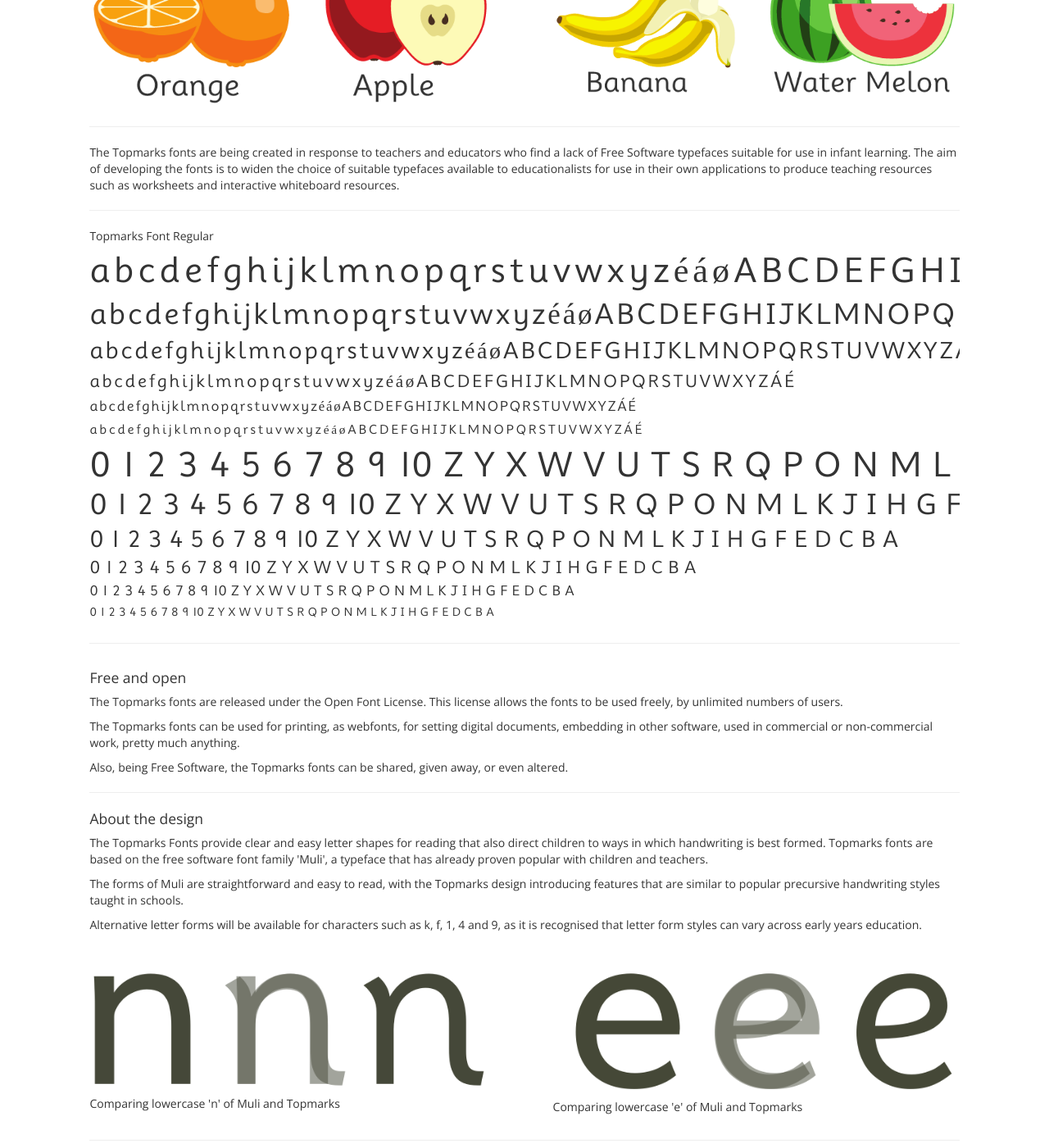
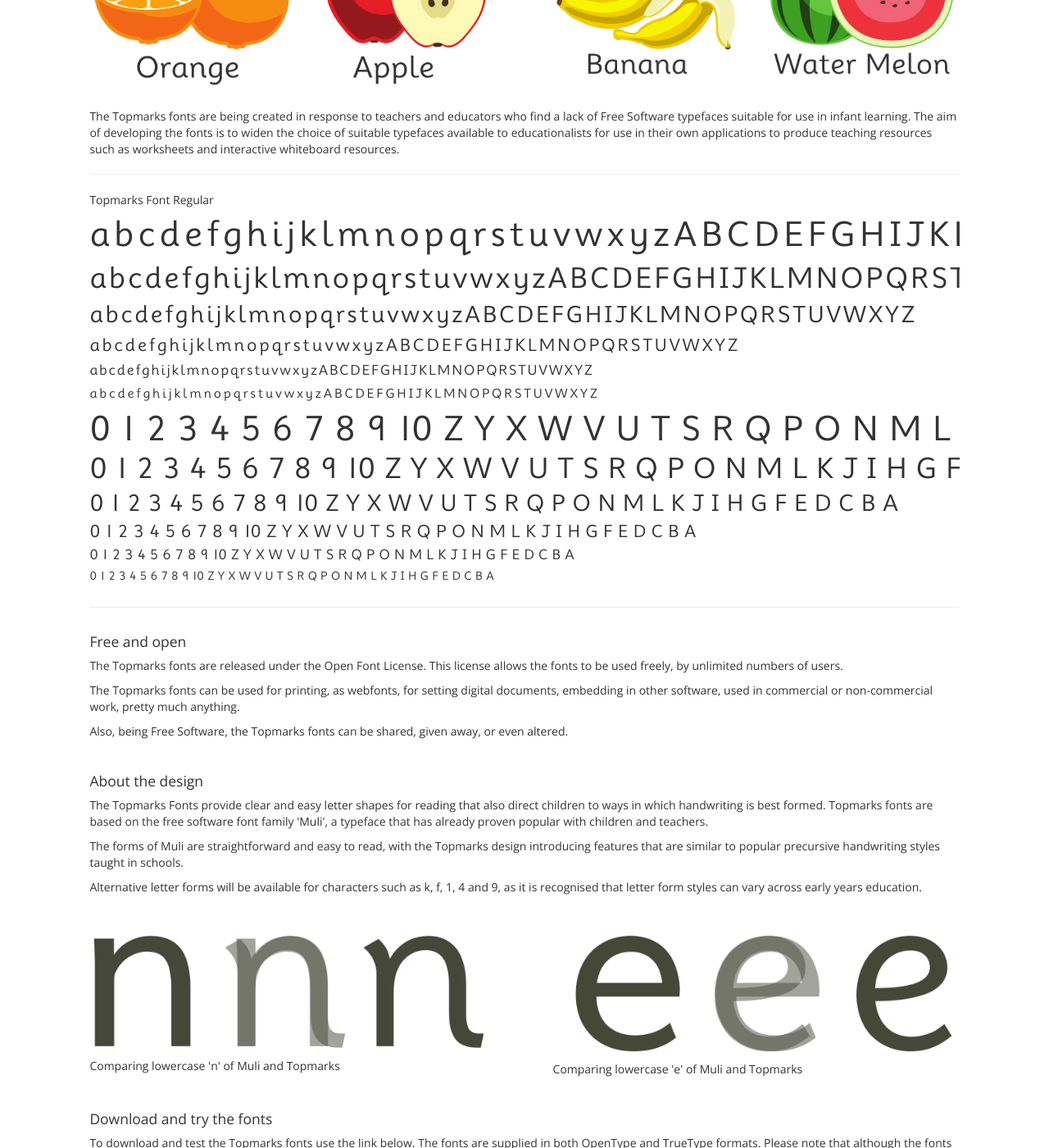
Before and after one commit to vernnobile/topmarks, a Jekyll site: the page built from index.html, in a window 1280 px wide and 1400 px high, scrolled down 204 px. Shown: the whole window at 82% size. Built offline with Jekyll 4.4.1, drawn with Linux system fonts in a browser that asks for light colours; Markdown is read by kramdown in place of the engine named in the settings; some of the changed text lies outside the part shown.

Commit message:
in progress

```diff
--- a/_config.yml
+++ b/_config.yml
@@ -0,0 +1,44 @@
+safe:        false
+auto:        false
+server:      false
+server_port: 4000
+baseurl:    /jekyll_demo
+url: http://localhost:4000
+
+source:      .
+destination: ./_site
+plugins:     ./_plugins
+
+future:      true
+lsi:         false
+pygments:    false
+markdown:    maruku
+permalink:   date
+
+maruku:
+  use_tex:    false
+  use_divs:   false
+  png_engine: blahtex
+  png_dir:    images/latex
+  png_url:    /images/latex
+
+rdiscount:
+  extensions: []
+
+redcarpet:
+  extensions: []
+
+kramdown:
+  auto_ids: true,
+  footnote_nr: 1
+  entity_output: as_char
+  toc_levels: 1..6
+  use_coderay: false
+
+  coderay:
+    coderay_wrap: div
+    coderay_line_numbers: inline
+    coderay_line_numbers_start: 1
+    coderay_tab_width: 4
+    coderay_bold_every: 10
+    coderay_css: style
--- a/_includes/donate.html
+++ b/_includes/donate.html
@@ -1,14 +1,5 @@
 <div class="row-fluid">
-<div class="span6">
-
-<h4>Download and try the fonts</h4>
-<p>To download and test the Topmarks fonts just use the links below. The fonts are supplied in both OpenType and TrueType formats. Please note that although the fonts do contain basic Latin character sets the current state of the fonts is still at a 'beta' stage. If you find any issues or wish to suggest changes, please email <a href="mailto:beta@topmarksfont.org">topmarks fonts</a></p>
-<section id="downloads">
-          <a href="https://github.com/vernnobile/topmarks/zipball/binaries" class="btn"><span>Topmarks-fonts.zip</span></a>
-          <a href="https://github.com/vernnobile/topmarks/tarball/binaries" class="btn"><span>Topmarks-fonts.tar.gz</span></a>
-        </section>
-        </div>
-<div class="span6">
+<div class="span12">
 <h4>Donate to Topmarks Fonts</h4>
 If you wish to donate to the development of the Topmarks Fonts you can do so with paypal or flattr. To donate simply click below on the button of your choice.
 
--- a/_includes/downloads.html
+++ b/_includes/downloads.html
@@ -1,9 +1,9 @@
-<div class="span6">
-
+<div class="row-fluid">
+<div class="span12">
 <h4>Download and try the fonts</h4>
-<p>If you wish to download and test the Topmarks fonts please use the links below. The fonts are supplied in both OpenType and TrueType formats. Please note that although the fonts do contain basic Latin character sets the current state of the fonts is still at a 'beta' stage. If you find any issues or wish to suggest changes, please email <a href="mailto:beta@topmarksfont.org">topmarks fonts</a></p>
+<p>To download and test the Topmarks fonts use the link below. The fonts are supplied in both OpenType and TrueType formats. Please note that although the fonts do contain basic Latin character sets the current state of the fonts is still at a 'beta' stage. If you find any issues or wish to suggest changes, please email <a href="mailto:beta@topmarksfont.org">topmarks fonts</a></p>
 <section id="downloads">
-          <a href="https://github.com/vernnobile/topmarks/zipball/binaries" class="btn"><span>Topmarks-fonts.zip</span></a>
-          <a href="https://github.com/vernnobile/topmarks/tarball/binaries" class="btn"><span>Topmarks-fonts.tar.gz</span></a>
+          <a href="stylesheets/fonts/Topmarks-fonts-beta.1.zip" class="btn"><span>Topmarks-fonts-beta.1.zip</span></a>
         </section>
         </div>
+</div>
--- a/_includes/header-masthead.html
+++ b/_includes/header-masthead.html
@@ -1,6 +1,6 @@
 <!-- mainnavbar -->
         <div class="navbar navbar-static-cont-width"><div class="navTitle"><a href="index.html">Topmarks
-          Fonts </a><img style="margin-bottom:1px" src="images/tick.svg" height="20px" width="20px"/>
+          Fonts </a><img style="margin-bottom:1px" src="images/tick.png" height="20px" width="20px"/>
                   <span style="font-size:0.5em;vertical-align:middle;">free, open, and easy to use type for children's learning</span></div>
           </div>
         <!-- end header -->
--- a/_includes/readme.html
+++ b/_includes/readme.html
@@ -5,8 +5,8 @@
 <p>The Topmarks fonts are released under the Open Font License. This license allows the fonts to be used freely, by unlimited numbers of users.</p>
 <p>The Topmarks fonts can be used for printing, as webfonts, for setting
 digital documents, embedding in other software, used in commercial or non-commercial work, pretty much anything.</p>
-<p>Also, being Free Software, the Topmarks fonts can be shared, given away, or even altered.</p><hr>
-<h4>About the design</h4>
+<p>Also, being Free Software, the Topmarks fonts can be shared, given away, or even altered.</p>
+<br><h4>About the design</h4>
 <p>The Topmarks Fonts provide clear and easy letter shapes for reading that also direct children to ways in which handwriting is best formed. Topmarks fonts are based on the free software font family 'Muli', a typeface that has already proven popular with children and teachers. </p>
 <p>The forms of Muli are straightforward and easy to read, with the Topmarks design introducing features that are similar to popular precursive handwriting styles taught in schools.</p>
 <p>Alternative letter forms will be available for characters such as k, f, 1, 4 and 9, as it is recognised that letter form styles can vary across early years education.</p>
--- a/_includes/specimen.html
+++ /dev/null
@@ -1,4 +0,0 @@
-<div class="row-fluid" style="padding-top:21px;">
-<div class="span6 specimen" style="font-family:topmarksbook">a b c d e f g h i j k l m n o p q r s t u v w x y z A B C D E F G H I J K L M N O P Q R S T U V W X Y Z ! ? ( 0 1 + 2 = 3 4 5 6 7 8 9 = ) * & @ </div>
-<div class="span6 specimen" style="font-family:topmarksbold; letter-spacing:-0.055em;">a b c d e f g h i j k l m n o p q r s t u v w x y z A B C D E F G H I J K L M N O P Q R S T U V W X Y Z ! ? ( 0 1 + 2 = 3 4 5 6 7 8 9 = ) * & @ </div>
-</div>
--- a/_includes/test.html
+++ b/_includes/test.html
@@ -3,22 +3,22 @@
 <p>
 Topmarks Font Regular</p>
 <p style="font-family:'topmarksbook'; font-size:3em; line-height:1.1em; letter-spacing:-4px">
-a b c d e f g h i j k l m n o p q r s t u v w x y z é á ø A B C D E F G H I J K L M N O P Q R S T U V W X Y Z Á É
+a b c d e f g h i j k l m n o p q r s t u v w x y z  A B C D E F G H I J K L M N O P Q R S T U V W X Y Z
 </p>
 <p style="font-family:'topmarksbook'; font-size:2.5em; line-height:1.1em; letter-spacing:-4px">
-a b c d e f g h i j k l m n o p q r s t u v w x y z é á ø A B C D E F G H I J K L M N O P Q R S T U V W X Y Z Á É
+a b c d e f g h i j k l m n o p q r s t u v w x y z  A B C D E F G H I J K L M N O P Q R S T U V W X Y Z
 </p>
 <p style="font-family:'topmarksbook'; font-size:2em;line-height:1.1em;letter-spacing:-3px">
-a b c d e f g h i j k l m n o p q r s t u v w x y z é á ø A B C D E F G H I J K L M N O P Q R S T U V W X Y Z Á É
+a b c d e f g h i j k l m n o p q r s t u v w x y z  A B C D E F G H I J K L M N O P Q R S T U V W X Y Z
 </p>
 <p style="font-family:'topmarksbook'; font-size:1.5em;line-height:1.1em;letter-spacing:-1.9px">
-a b c d e f g h i j k l m n o p q r s t u v w x y z é á ø A B C D E F G H I J K L M N O P Q R S T U V W X Y Z Á É
+a b c d e f g h i j k l m n o p q r s t u v w x y z  A B C D E F G H I J K L M N O P Q R S T U V W X Y Z
 </p>
 <p style="font-family:'topmarksbook'; font-size:1.2em;line-height:1.1em;letter-spacing:-1.7px">
-a b c d e f g h i j k l m n o p q r s t u v w x y z é á ø A B C D E F G H I J K L M N O P Q R S T U V W X Y Z Á É
+a b c d e f g h i j k l m n o p q r s t u v w x y z  A B C D E F G H I J K L M N O P Q R S T U V W X Y Z
 </p>
 <p style="font-family:'topmarksbook'; font-size:1.1em;line-height:1.1em;letter-spacing:-1px">
-a b c d e f g h i j k l m n o p q r s t u v w x y z é á ø A B C D E F G H I J K L M N O P Q R S T U V W X Y Z Á É
+a b c d e f g h i j k l m n o p q r s t u v w x y z  A B C D E F G H I J K L M N O P Q R S T U V W X Y Z
 </p>
 </div>
 </div>
--- a/_layouts/homepage.html
+++ b/_layouts/homepage.html
@@ -1,8 +1,7 @@
 {% include html-start.html %}
-<hr>
 {% include header-masthead.html %}
 {% include images.html %}
-<hr>
+<br>
 {% include readme1.html %}
 <hr>
 {% include test.html %}
@@ -10,12 +9,13 @@
 <hr>
 {% include readme.html %}
 {% include images-font.html %}
-
-<hr>
+<br>
+{% include downloads.html %}
+<br>
 {% include donate.html %}
-
-<hr>
+<br>
 {% include roadmap.html %}
 <hr>
 {% include footer.html %}
+<br><br>
 {% include html-end.html %}
```
Also changed, not shown: images/tick.png, 4 other files.
